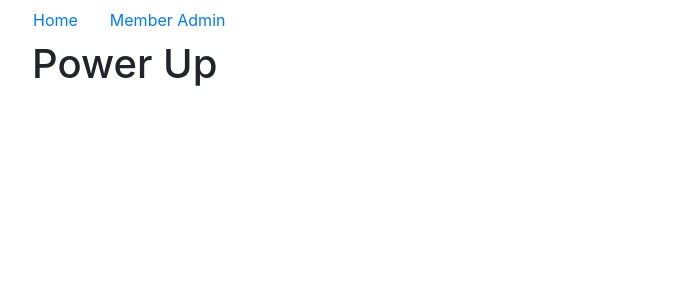
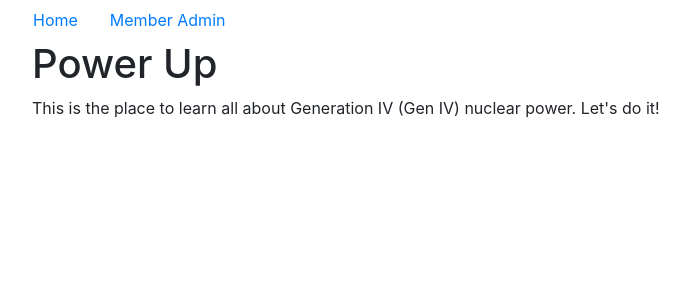
Before and after one commit to blueisgreen/power-up-project, a React (Create React App) app in the folder browser-app/: page / in a window 1280 px wide. Shown: the top 300 px of the page, without its empty margins (68-758 px from the left). Built offline with nearby package versions, Linux system fonts and the light colour scheme; what @feathersjs/client, @feathersjs/rest-client would draw is missing.

Commit message:
Reorganize admin components

```diff
--- a/browser-app/src/App.js
+++ b/browser-app/src/App.js
@@ -3,7 +3,7 @@ import { Route } from 'react-router-dom'
 import Container from 'react-bootstrap/Container'
 import Nav from 'react-bootstrap/Nav'
 import HomePage from './component/HomePage'
-import MemberAdminPage from './component/MemberAdminPage'
+import MemberAdminPage from './component/admin/MemberAdminPage'
 
 const App = () => {
   return (
--- a/browser-app/src/component/HomePage.js
+++ b/browser-app/src/component/HomePage.js
@@ -5,7 +5,10 @@ const HomePage = (params) => {
   return (
     <Container>
       <h1>Power Up</h1>
-      <p></p>
+      <p>
+        This is the place to learn all about Generation IV (Gen IV) nuclear
+        power. Let's do it!
+      </p>
     </Container>
   )
 }
--- a/browser-app/src/component/MemberAdminPage.js
+++ b/browser-app/src/component/admin/MemberAdminPage.js
@@ -1,9 +1,9 @@
 import React, { useContext, useEffect } from 'react'
-import api from '../api/PowerUpServiceProxy'
+import api from '../../api/PowerUpServiceProxy'
 import Container from 'react-bootstrap/Container'
 import MemberList from './MemberList'
 import MemberDetails from './MemberDetails'
-import { ClientStore } from '../state/ClientStoreProvider'
+import { ClientStore } from '../../state/ClientStoreProvider'
 
 const MemberAdminPage = () => {
   const [state, dispatch] = useContext(ClientStore)
--- a/browser-app/src/component/MemberUpdateForm.js
+++ b/browser-app/src/component/admin/MemberUpdateForm.js
@@ -1,7 +1,7 @@
 import React, { useContext } from 'react'
 import { useForm } from 'react-hook-form'
-import api from '../api/PowerUpServiceProxy'
-import { ClientStore } from '../state/ClientStoreProvider'
+import api from '../../api/PowerUpServiceProxy'
+import { ClientStore } from '../../state/ClientStoreProvider'
 import Form from 'react-bootstrap/Form'
 import Button from 'react-bootstrap/Button'
 
```
Also changed, not shown: browser-app/src/component/admin/MemberDetails.js (renamed from browser-app/src/component/MemberDetails.js), browser-app/src/component/admin/MemberList.js (renamed from browser-app/src/component/MemberList.js), browser-app/src/component/admin/SystemCodeAdminPage.js (added).
